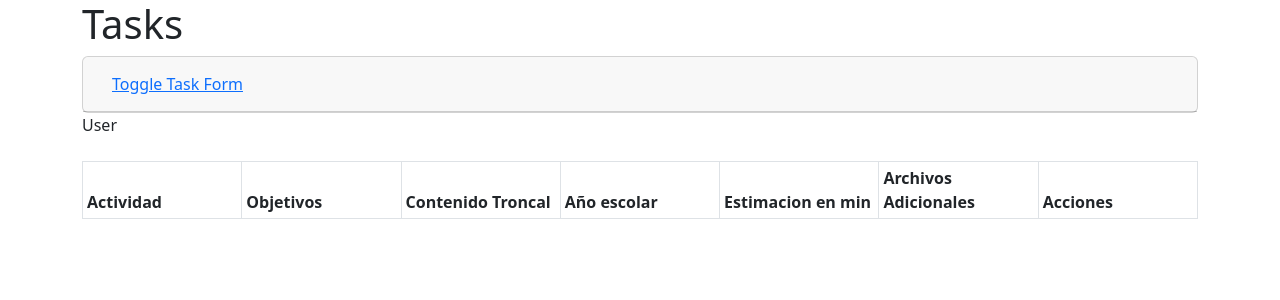
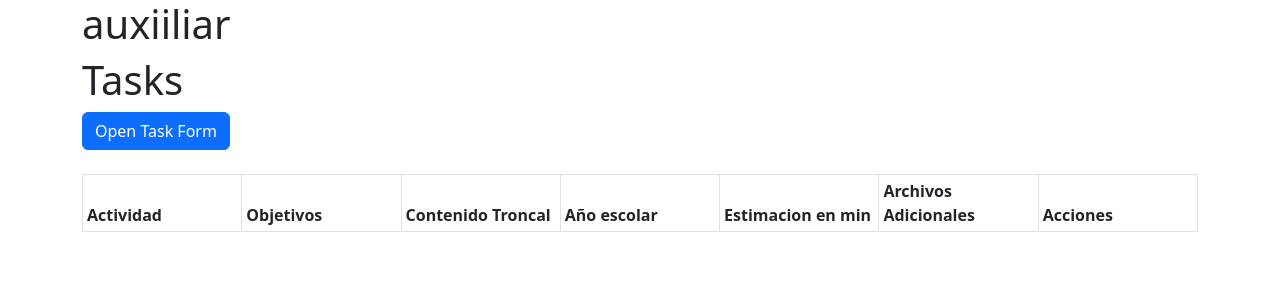
Before and after one commit to kopoz/teacherHub, a Flask app: page /tasks in a window 1280 px wide. Shown: the top 300 px of the page. Run offline with Flask 3, Linux system fonts and the light colour scheme; data that the repository does not hold is empty; some libraries are stand-ins or nearby versions.

Commit message:
:lipstick: added some design and modals to display

```diff
--- a/app/templates/tasks_view.html
+++ b/app/templates/tasks_view.html
@@ -2,33 +2,39 @@
 
 {% block content %}
 
-  <!-- Include stylesheet -->
-  <link rel="stylesheet" href="https://cdnjs.cloudflare.com/ajax/libs/quill/1.3.7/quill.core.min.css" integrity="sha512-AqSNjpJ7R92d+ANZrrP/hSBerCkDCQE/EILn5MylysaRmbi0Jwi56r39McL3p7LJnO+bjthpFu8GQ2y/d0fECg==" crossorigin="anonymous" referrerpolicy="no-referrer" />
-  <script src="https://cdnjs.cloudflare.com/ajax/libs/quill/1.3.7/quill.min.js" integrity="sha512-P2W2rr8ikUPfa31PLBo5bcBQrsa+TNj8jiKadtaIrHQGMo6hQM6RdPjQYxlNguwHz8AwSQ28VkBK6kHBLgd/8g==" crossorigin="anonymous" referrerpolicy="no-referrer"></script>
+<!-- Include stylesheet -->
+    <link href="https://cdn.quilljs.com/1.3.7/quill.snow.css" rel="stylesheet">
+    <script src="https://cdn.quilljs.com/1.3.7/quill.js"></script>
 
-  <link href="{{ url_for('static', filename='crud.css') }}" rel="stylesheet">
+<link href="{{ url_for('static', filename='crud.css') }}" rel="stylesheet">
 
-  <script src="https://cdnjs.cloudflare.com/ajax/libs/select2/4.0.13/js/select2.min.js" integrity="sha512-2ImtlRlf2VVmiGZsjm9bEyhjGW4dU7B6TNwh/hx/iSByxNENtj3WVE6o/9Lj4TJeVXPi4bnOIMXFIJJAeufa0A==" crossorigin="anonymous" referrerpolicy="no-referrer"></script>
-  <link rel="stylesheet" href="https://cdnjs.cloudflare.com/ajax/libs/select2/4.0.13/css/select2.min.css" integrity="sha512-nMNlpuaDPrqlEls3IX/Q56H36qvBASwb3ipuo3MxeWbsQB1881ox0cRv7UPTgBlriqoynt35KjEwgGUeUXIPnw==" crossorigin="anonymous" referrerpolicy="no-referrer" />
+<script src="https://cdnjs.cloudflare.com/ajax/libs/select2/4.0.13/js/select2.min.js"
+  integrity="sha512-2ImtlRlf2VVmiGZsjm9bEyhjGW4dU7B6TNwh/hx/iSByxNENtj3WVE6o/9Lj4TJeVXPi4bnOIMXFIJJAeufa0A=="
+  crossorigin="anonymous" referrerpolicy="no-referrer"></script>
+<link rel="stylesheet" href="https://cdnjs.cloudflare.com/ajax/libs/select2/4.0.13/css/select2.min.css"
+  integrity="sha512-nMNlpuaDPrqlEls3IX/Q56H36qvBASwb3ipuo3MxeWbsQB1881ox0cRv7UPTgBlriqoynt35KjEwgGUeUXIPnw=="
+  crossorigin="anonymous" referrerpolicy="no-referrer" />
 
 
+<h1>auxiiliar</h1>
+  <div id="toolbar"></div>
+<div id="quill-editor2"></div>
 <h1>Tasks</h1>
 
 <div id="alert-container" style="position: fixed; top: 20px; right: 20px; z-index: 9999;">
   <!-- Alerts will be added here -->
 </div>
 <!-- Task Form Card -->
-<div class="card">
-  <div class="card-header" id="taskFormHeading">
-    <h5 class="mb-0">
-      <button class="btn btn-link" type="button" data-bs-toggle="collapse" href="#task-form-container"
-        aria-expanded="true" aria-controls="task-form-container">Toggle Task Form
-      </button>
-    </h5>
-  </div>
-
-  <div id="task-form-container" class="collapse" aria-labelledby="taskFormHeading">
-    <div class="card-body">
+<div class="modal" tabindex="-1" role="dialog" id="taskFormModal">
+  <div class="modal-dialog" role="document">
+    <div class="modal-content">
+      <div class="modal-header">
+        <h5 class="modal-title">Task Form</h5>
+        <button type="button" class="close" data-dismiss="modal" aria-label="Close">
+          <span aria-hidden="true">&times;</span>
+        </button>
+      </div>
+      <div class="modal-body">
       <form id="task-form" data-action-url="{{ url_for('task_api_bp.create_task') }}" method="post"
         enctype="multipart/form-data">
         <div class="form-group">
@@ -62,12 +68,22 @@
         </div>
         <button type="submit" class="btn btn-primary">Create Task</button>
       </form>
+      </div>
+      <div class="modal-footer">
+        <button type="button" class="btn btn-primary" id="submitForm">Submit</button>
+        <button type="button" class="btn btn-secondary" data-dismiss="modal">Close</button>
+        <button type="button" class="btn btn-danger" id="clearForm">Clear Form</button>
+      </div>
     </div>
   </div>
 </div>
 
+<button type="button" class="btn btn-primary" id="openTaskFormButton">
+  Open Task Form
+</button>
+
+
 <!-- List of Tasks -->
-User
 <div class="table-responsive">
   <table class="table table-striped mt-4 table-bordered table-sm table-purple table-hover">
     <thead>
@@ -85,8 +101,30 @@ User
       {% for task in tasks %}
       <tr>
         <td>
-          <button class="toggle-button">Toggle display</button>
-          <div class="display-div" style="display: none;">{{ task.content|safe }}</div>
+          <button class="toggle-button" data-task-id="{{ task.id }}">Toggle display</button>
+          <!-- <div class="display-div" style="display: none;">{{ task.content|safe }}</div> -->
+          <!-- <div class="modal fade" id="contentModal" tabindex="-1" role="dialog" aria-labelledby="contentModalLabel" -->
+            <!-- aria-hidden="true"> -->
+          <div class="modal fade" id="contentModal{{ task.id }}" tabindex="-1" role="dialog"
+            aria-labelledby="contentModalLabel" aria-hidden="true">
+            <div class="modal-dialog" role="document">
+              <div class="modal-content">
+                <div class="modal-header">
+                  <h5 class="modal-title" id="contentModalLabel">Content</h5>
+                  <button type="button" class="close" data-dismiss="modal" aria-label="Close">
+                    <span aria-hidden="true">&times;</span>
+                  </button>
+                </div>
+                <div class="modal-body" id="contentModalBody">
+                  {{ task.content|safe }}
+                </div>
+                <div class="modal-footer">
+                  <button type="button" class="btn btn-secondary" data-dismiss="modal">Close</button>
+                  <button type="button" class="btn btn-primary" id="downloadPdf">Download PDF</button>
+                </div>
+              </div>
+            </div>
+          </div>
         </td>
         <td>
           {% for objective in task.objectives %}
```
Also changed, not shown: app/static/crud.js (+33 -8 lines), 2 other files.
